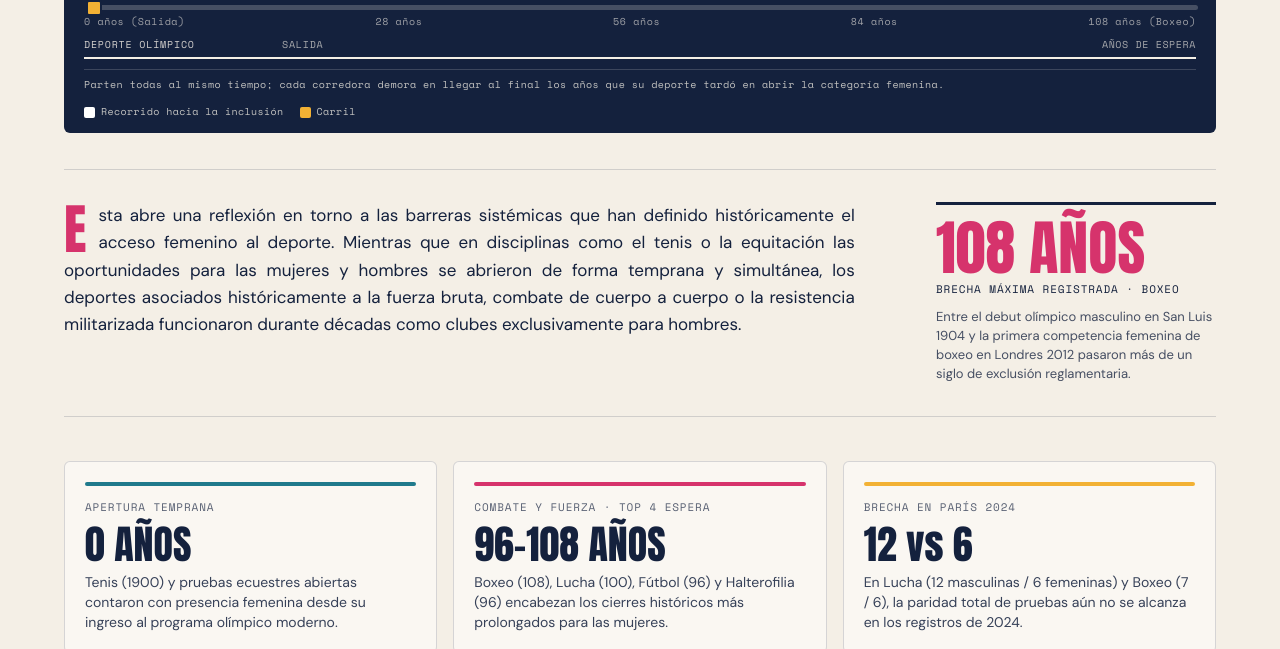
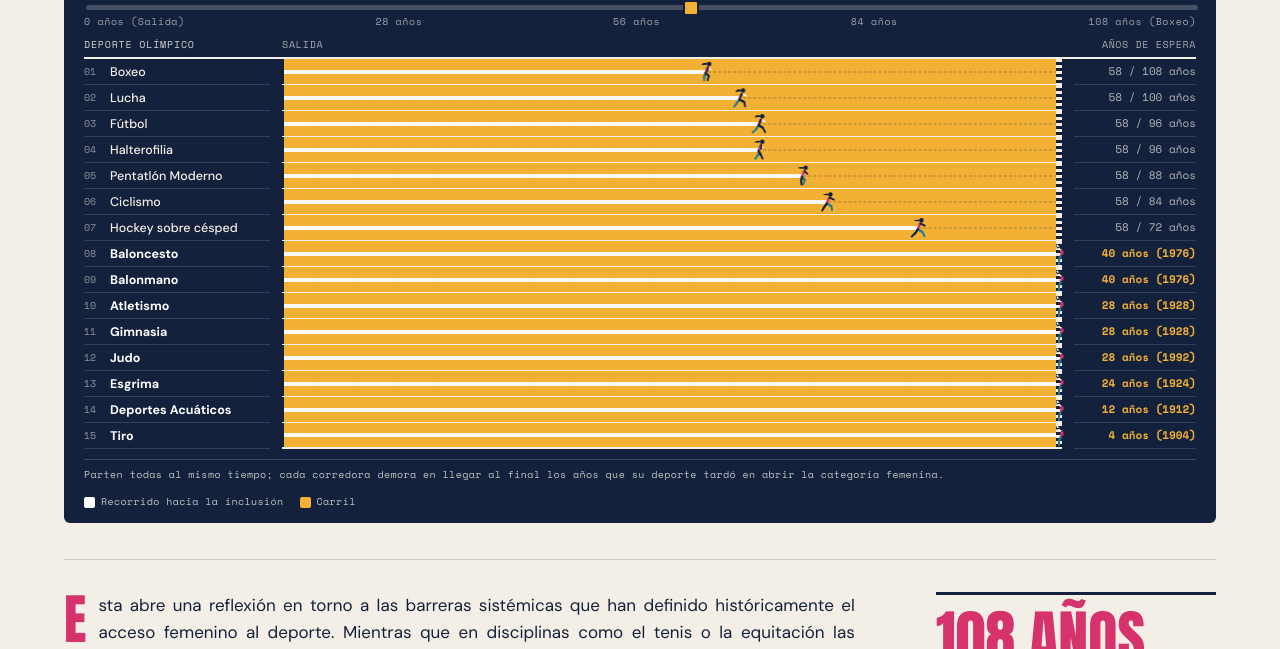
Before and after one commit to margaritaortuzart/tarea3, a plain HTML site: page docs/index.html in a window 1280 px wide. Shown: the part 557-1206 px from the top of the page. Drawn offline with nearby package versions, Linux system fonts and the light colour scheme; files that its build step writes are made by us from their sources; animation ran at ten frames a second.

Commit message:
Update index.html

```diff
--- a/docs/index.html
+++ b/docs/index.html
@@ -12,7 +12,7 @@
   <link rel="preconnect" href="https://fonts.googleapis.com" />
   <link rel="preconnect" href="https://fonts.gstatic.com" crossorigin />
   <link href="https://fonts.googleapis.com/css2?family=Anton&family=DM+Sans:ital,opsz,wght@0,9..40,400;0,9..40,500;0,9..40,700;1,9..40,400&family=Space+Mono:wght@400;700&display=swap" rel="stylesheet" />
-  <link rel="stylesheet" href="./styles.css" />
+  <link rel="stylesheet" href="./estilos/styles.css" />
 </head>
 <body>
   <header class="topbar">
@@ -149,6 +149,6 @@
     </footer>
   </main>
 
-  <script src="./script.js" defer></script>
+  <script src="./javascript/script.js" defer></script>
 </body>
 </html>
```
